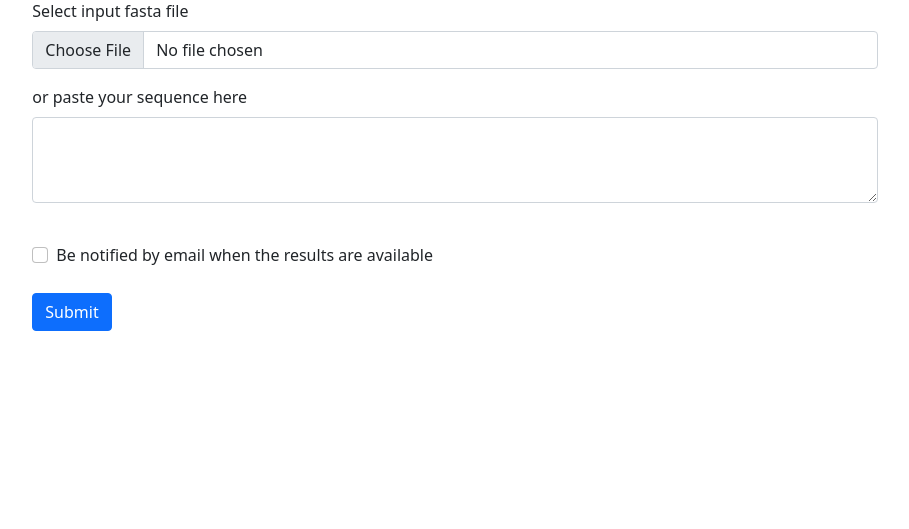
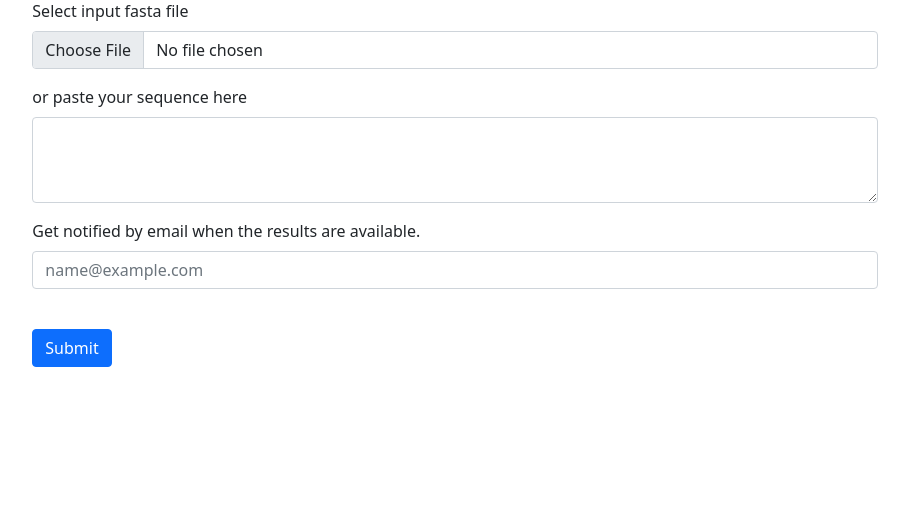
Before and after one commit to koualab/conodictor-web, a Flask app: page /run in a window 1280 px wide. Shown: the part 147-676 px from the top of the page, without its empty margins (185-1094 px from the left). Run offline with Flask 2, Linux system fonts and the light colour scheme.

Commit message:
Finish run page

```diff
--- a/app.py
+++ b/app.py
@@ -16,4 +16,4 @@ def run():
 
 
 if __name__ == "__main__":
-    app.run()
+    app.run(debug=True)
--- a/templates/index.html
+++ b/templates/index.html
@@ -4,6 +4,7 @@
     {% block head %}
     <title>{% block title %} Home {% endblock %} - ConoDictor</title>
     <meta name="viewport" content="width=device-width, initial-scale=1.0">
+    <link href="/static/style.css" rel="stylesheet" >
     <link href="https://cdn.jsdelivr.net/npm/bootstrap@5.0.0-beta2/dist/css/bootstrap.min.css" rel="stylesheet" integrity="sha384-BmbxuPwQa2lc/FVzBcNJ7UAyJxM6wuqIj61tLrc4wSX0szH/Ev+nYRRuWlolflfl" crossorigin="anonymous">
     {% endblock %}
 </head>
--- a/templates/run.html
+++ b/templates/run.html
@@ -14,10 +14,9 @@
                     <label for="conoFormControlTextarea" class="form-label">or paste your sequence here</label>
                     <textarea class="form-control" id="conoFormControlTextarea" rows="3"></textarea>
                 </div>
-                <br>
-                <div class="form-check">
-                    <input class="form-check-input" type="checkbox" value="" id="emailcheck">
-                    <label class="form-check-label" for="emailcheck">Be notified by email when the results are available</label>
+                <div class="mb-3">
+                    <label for="FormControlInput" class="form-label">Get notified by email when the results are available.</label>
+                    <input type="email" class="form-control" id="FormControlInput" placeholder="name@example.com">
                 </div>
                 <br>
                 <div class="col-12">
```
Also changed, not shown: static/main.js (added, +8 -0 lines), static/style.css (added).
